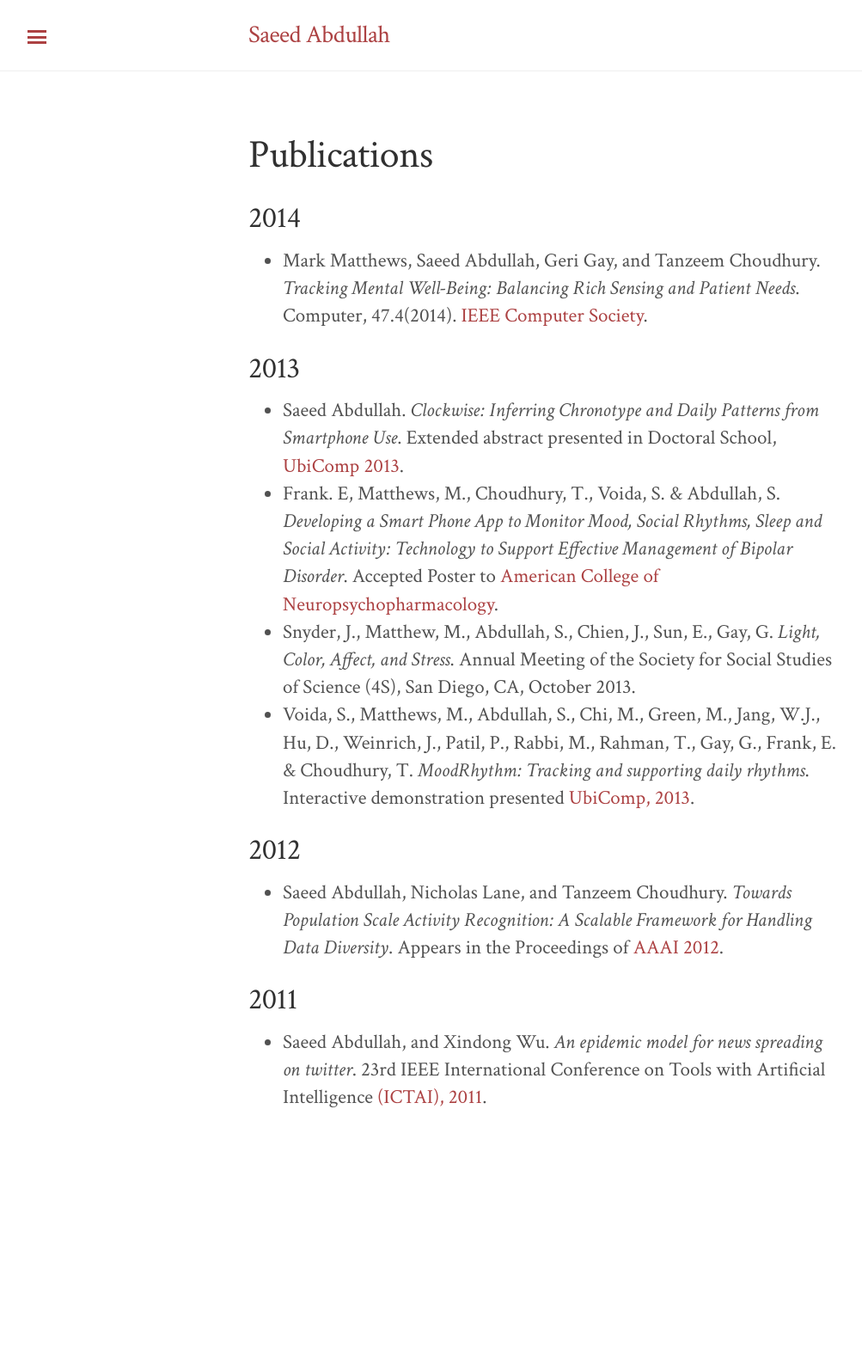
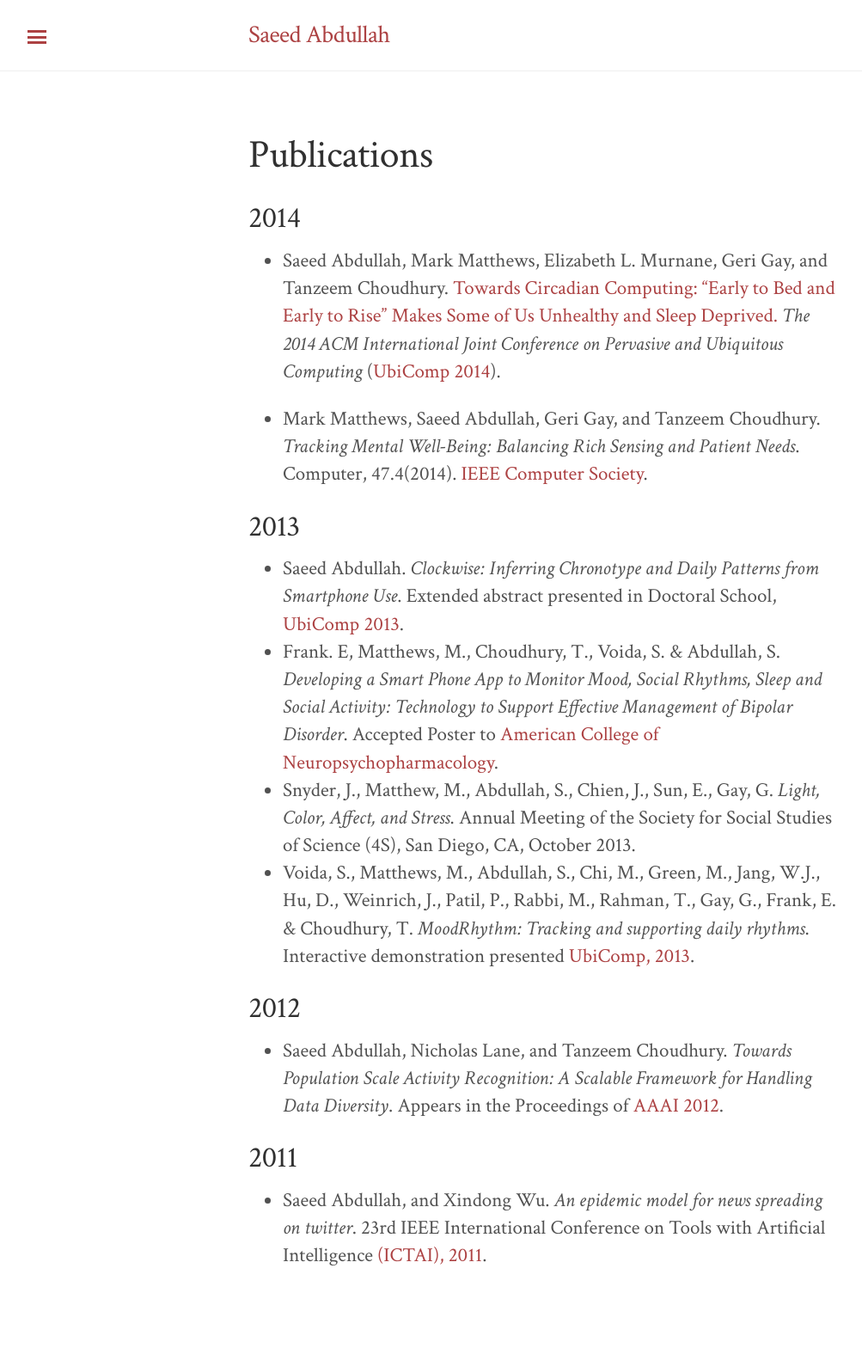
Before and after one commit to saeed-abdullah/saeed-abdullah.github.io, a Jekyll site: the page built from publications.markdown, in a window 1280 px wide. Shown: the whole page at 86% size, without its empty margins (6-1009 px from the left). Built offline with Jekyll 4.4.1, drawn with Linux system fonts in a browser that asks for light colours; before the commit the page ends 1384 px from its top, so only the background shows below that.

Commit message:
Adds ClockWise Ubicomp paper.

```diff
--- a/publications.markdown
+++ b/publications.markdown
@@ -5,6 +5,9 @@ layout: page
 
 2014
 ----
+
+* Saeed Abdullah, Mark Matthews, Elizabeth L. Murnane, Geri Gay, and Tanzeem Choudhury.
+<a href="http://pac.cs.cornell.edu/pubs/clockwise-ubicomp-2014.pdf">Towards Circadian Computing: “Early to Bed and Early to Rise” Makes Some of Us Unhealthy and Sleep Deprived.</a> <em> The 2014 ACM International Joint Conference on Pervasive and Ubiquitous Computing</em> (<a href="http://ubicomp.org/ubicomp2014/">UbiComp 2014</a>).
 
 * Mark Matthews, Saeed Abdullah, Geri Gay, and Tanzeem Choudhury. <em>Tracking Mental
 Well-Being: Balancing Rich Sensing and Patient Needs</em>. Computer, 47.4(2014).
```
